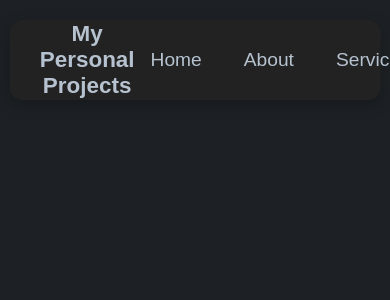
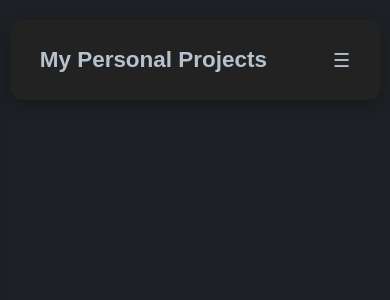
Before and after one commit to deepjoy9/Personal-Projects, a React (Vite) app in the folder client/: page / in a window 390 px wide. Shown: the top 300 px of the page. Built offline with nearby package versions, Linux system fonts and the light colour scheme.

Commit message:
feat: Add responsive hamburger menu to Navbar

```diff
--- a/client/src/App.css
+++ b/client/src/App.css
@@ -53,3 +53,44 @@ body {
   border-radius: 4px;
   transition: all 0.2s ease-in-out;
 }
+.menu-icons {
+  display: none;
+  cursor: pointer;
+}
+
+@media screen and (max-width: 768px) {
+  .nav-menu {
+    display: flex;
+    flex-direction: column;
+    justify-content: flex-start;
+    background: rgba(255, 255, 255, 0.25);
+    box-shadow: 0 8px 32px 0 rgba(31, 38, 135, 0.37);
+    border-radius: 13px;
+    width: 100%;
+    height: auto;
+    position: absolute;
+    top: 0;
+    left: -110%;
+    align-items: stretch;
+    padding: 80px 0 30px 0;
+    margin: 0;
+    z-index: -1;
+    transition: all 0.3s ease-in-out;
+  }
+  .nav-menu.active {
+    left: 0%;
+  }
+  .nav-menu a {
+    display: block;
+    widows: 100%;
+    padding: 2rem 0;
+    color: #222;
+  }
+  .nav-menu a:hover {
+    background: rgba(255, 255, 255, 0.25);
+    backdrop-filter: blur(20px);
+  }
+  .menu-icons {
+    display: block;
+  }
+}
--- a/client/src/components/Navbar.jsx
+++ b/client/src/components/Navbar.jsx
@@ -1,9 +1,24 @@
+import { useState } from "react";
+
 const Navbar = () => {
+  const [isMenuOpen, setIsMenuOpen] = useState(false);
+
+  const toggleMenu = () => {
+    setIsMenuOpen(!isMenuOpen);
+  };
+
   return (
     <header>
       <nav className="navbar">
         <h3>My Personal Projects</h3>
-        <ul className="nav-menu">
+        <div className="menu-icons" onClick={toggleMenu}>
+          {isMenuOpen ? (
+            <span>&#10006;</span> // Cross icon
+          ) : (
+            <span>&#9776;</span> // Hamburger icon
+          )}
+        </div>
+        <ul className={`nav-menu ${isMenuOpen ? "active" : ""}`}>
           <li>
             <a href="#">Home</a>
           </li>
```
